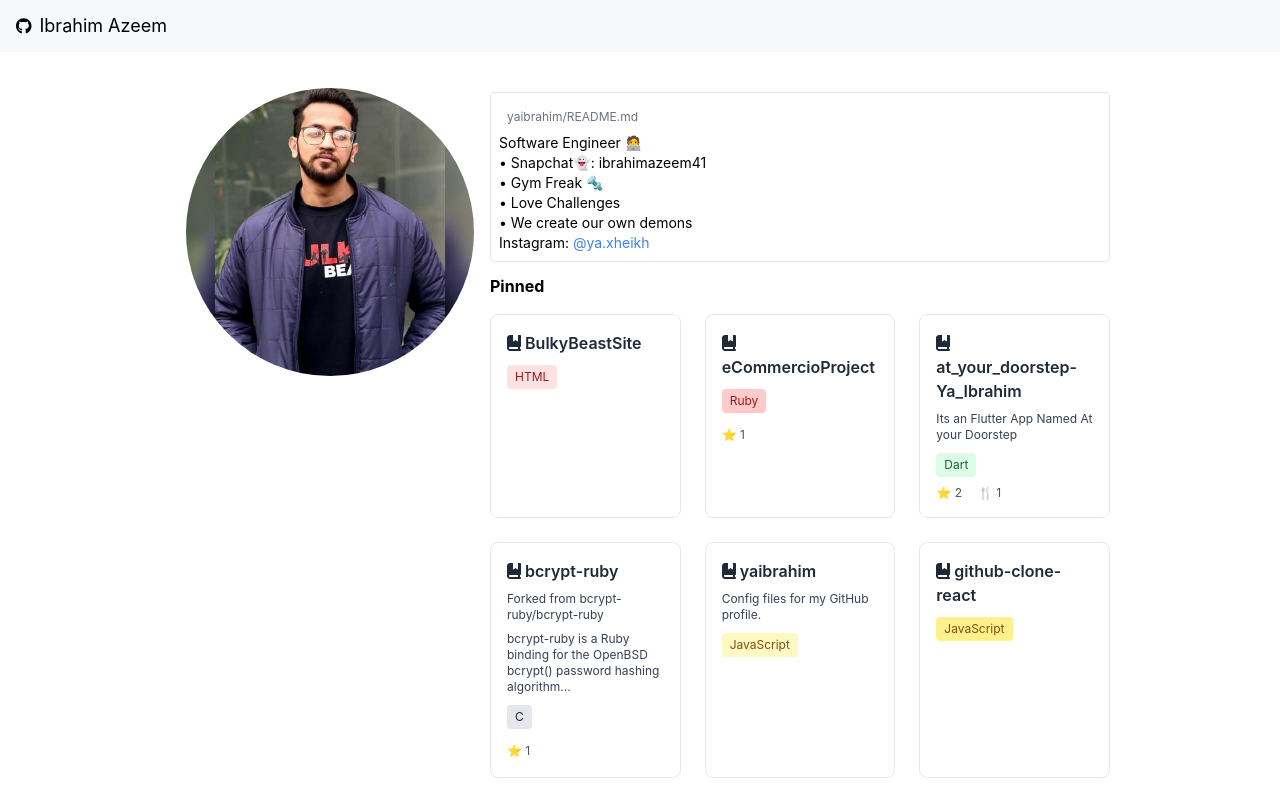
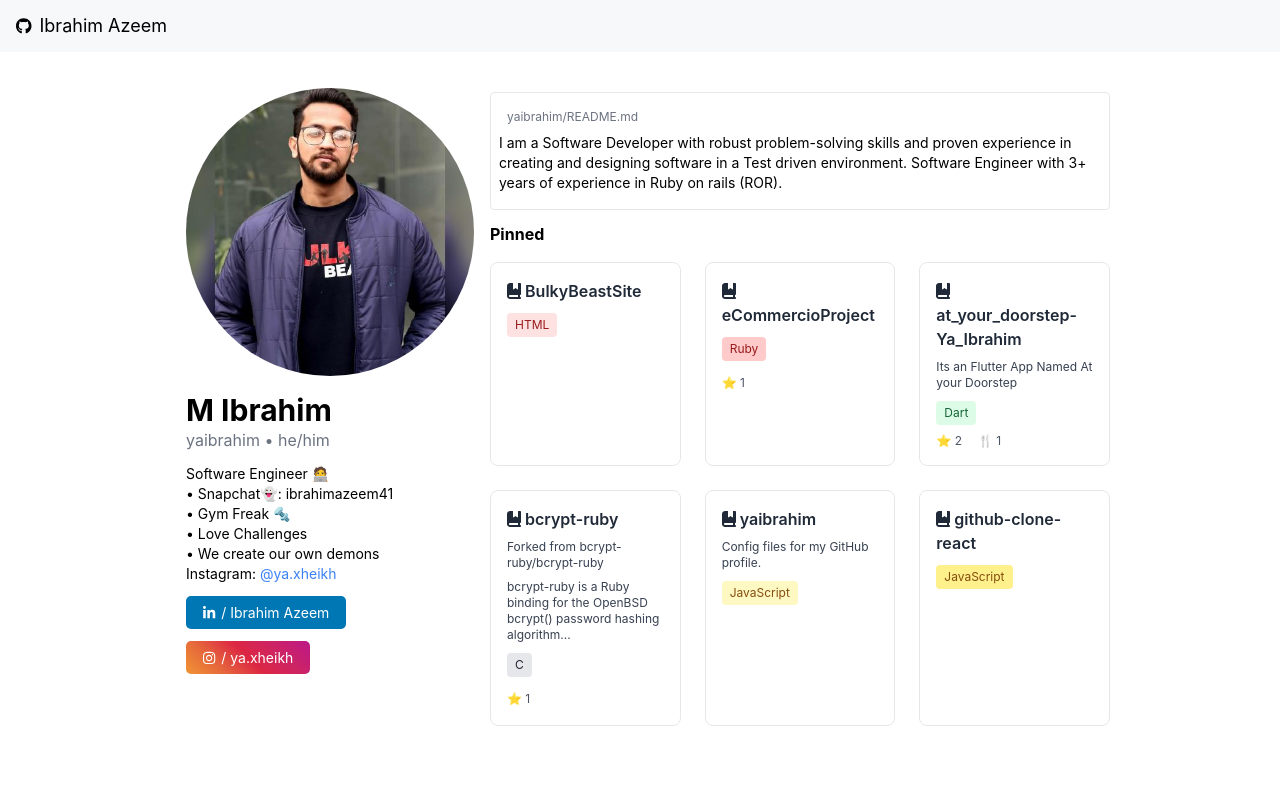
Before and after one commit to yaibrahim/github-clone-react, a React (Create React App) app: page / in a window 1280 px wide. Built offline with nearby package versions, Linux system fonts and the light colour scheme.

Commit message:
added social buttons in app

```diff
--- a/src/App.css
+++ b/src/App.css
@@ -36,3 +36,24 @@
     transform: rotate(360deg);
   }
 }
+
+/* App.css */
+.social-button {
+  color: white;
+  padding: 6px 17px;
+  border: none;
+  border-radius: 5px;
+  font-size: 14px;
+  cursor: pointer;
+  transition: background-color 0.3s ease;
+  display: flex;
+  align-items: center;
+}
+
+.social-button:hover {
+  background-color: #005582;
+}
+
+.social-button .mr-2 {
+  margin-right: 6px;
+}
--- a/src/App.js
+++ b/src/App.js
@@ -1,31 +1,33 @@
 import "./App.css";
 import NavBar from "./components/NavBar";
 import ReposCard from "./components/ReposCard";
+import SocialButton from "./components/SocialButton";
 import avatar from "../src/assets/avatar2.jpeg";
+import { faLinkedinIn } from "@fortawesome/free-brands-svg-icons";
+import { faInstagram } from "@fortawesome/free-brands-svg-icons";
 
 function App(props) {
   return (
-    <div class="mx-auto bg-grey-400">
-      <div class="min-h-screen flex flex-col">
+    <div className="mx-auto bg-grey-400">
+      <div className="min-h-screen flex flex-col">
         <NavBar />
-        <div class="flex flex-1">
-          <main class="bg-white-300 flex-1 p-3 overflow-hidden">
-            <div class="text-center flex justify-center p-2">
-              <div class="p-4">
+        <div className="flex flex-1">
+          <main className="bg-white-300 flex-1 p-3 overflow-hidden">
+            <div className="text-center flex justify-center p-2">
+              <div className="p-4 text-left">
                 <img
-                  class="inline-block w-72"
+                  className="block w-72 mb-4"
                   style={{ borderRadius: "100%" }}
                   src={avatar}
                   alt=""
                 />
-              </div>
-              <div className="pt-5 w-1/2 h-32">
-                <div className="border h-auto rounded p-2 text-left">
-                  <p className="text-xs p-2 text-gray-500">
-                    {" "}
-                    yaibrahim/README.md{" "}
-                  </p>
-                  <p className="text-sm">
+                <h1 class="font-bold text-left text-3xl">
+                    M Ibrahim
+                </h1>
+                <h2 class="text-m text-left mb-3 text-gray-500">
+                    yaibrahim • he/him
+                </h2>
+                <p className="text-sm text-left">
                     Software Engineer 🧑‍💻 <br />
                     • Snapchat👻: ibrahimazeem41 <br />
                     • Gym Freak 🔩 <br />
@@ -40,65 +42,81 @@ function App(props) {
                       @ya.xheikh
                     </a> </span>
                   </p>
+                  <SocialButton name="/ Ibrahim Azeem" icon={faLinkedinIn} url="https://www.linkedin.com/in/ibrahim-cs1/" style={{ backgroundColor: "#0077b5" }} />
+                  <SocialButton name="/ ya.xheikh" icon={faInstagram} link="https://www.instagram.com/ya.xheikh/" style={{
+                          background: 'linear-gradient(45deg, #f09433 0%, #e6683c 25%, #dc2743 50%, #cc2366 75%, #bc1888 100%)'
+                        }} />
+              </div>
+
+              <div className="pt-5 w-1/2 h-32">
+                <div className="border h-auto rounded p-2 text-left">
+                  <p className="text-xs p-2 text-gray-500">
+                    {" "}
+                    yaibrahim/README.md{" "}
+                  </p>
+                  <p className="text-sm pb-2">
+                  I am a Software Developer with robust problem-solving skills and proven experience in creating and designing software
+                  in a Test driven environment. Software Engineer with 3+ years of experience in Ruby on rails (ROR).
+                  </p>
                 </div>
-                <div class="container mx-auto">
-                  <h1 class="text-m font-bold mb-4 text-left pt-3">Pinned</h1>
-                  <div class="grid grid-cols-1 md:grid-cols-2 lg:grid-cols-3 gap-6">
+                <div className="container mx-auto">
+                  <h1 className="text-m font-bold mb-4 text-left pt-3">Pinned</h1>
+                  <div className="grid grid-cols-1 md:grid-cols-2 lg:grid-cols-3 gap-6">
                     <ReposCard name={"BulkyBeastSite"}>
-                      <span class="inline-block bg-red-100 text-red-800 text-xs px-2 py-1 rounded">
+                      <span className="inline-block bg-red-100 text-red-800 text-xs px-2 py-1 rounded">
                         HTML
                       </span>
                     </ReposCard>
 
                     <ReposCard name={"eCommercioProject"}>
-                      <span class="inline-block bg-red-200 text-red-800 text-xs px-2 py-1 rounded">
+                      <span className="inline-block bg-red-200 text-red-800 text-xs px-2 py-1 rounded">
                         Ruby
                       </span>
-                      <div class="mt-2">
-                        <span class="text-gray-600 text-xs">⭐ 1</span>
+                      <div className="mt-2">
+                        <span className="text-gray-600 text-xs">⭐ 1</span>
                       </div>
                     </ReposCard>
 
                     <ReposCard name={"at_your_doorstep-Ya_Ibrahim"}>
-                      <p class="text-gray-700 mb-2 text-xs">
+                      <p className="text-gray-700 mb-2 text-xs">
                         Its an Flutter App Named At your Doorstep
                       </p>
-                      <span class="inline-block bg-green-100 text-green-800 text-xs px-2 py-1 rounded">
+                      <span className="inline-block bg-green-100 text-green-800 text-xs px-2 py-1 rounded">
                         Dart
                       </span>
-                      <div class="mt-2 flex items-center">
-                        <span class="text-gray-600 text-xs mr-4">⭐ 2</span>
-                        <span class="text-gray-600 text-xs">🍴 1</span>
+                      <div className="mt-2 flex items-center">
+                        <span className="text-gray-600 text-xs mr-4">⭐ 2</span>
+                        <span className="text-gray-600 text-xs">🍴 1</span>
                       </div>
                     </ReposCard>
 
                     <ReposCard name={"bcrypt-ruby"}>
-                      <p class="text-gray-700 mb-2 text-xs">
+                      <p className="text-gray-700 mb-2 text-xs">
                         Forked from bcrypt-ruby/bcrypt-ruby
                       </p>
-                      <p class="text-gray-700 mb-2 text-xs">
+                      <p className="text-gray-700 mb-2 text-xs">
                         bcrypt-ruby is a Ruby binding for the OpenBSD bcrypt()
                         password hashing algorithm...
                       </p>
-                      <span class="inline-block bg-gray-200 text-gray-800 text-xs px-2 py-1 rounded">
+                      <span className="inline-block bg-gray-200 text-gray-800 text-xs px-2 py-1 rounded">
                         C
                       </span>
-                      <div class="mt-2">
-                        <span class="text-gray-600 text-xs">⭐ 1</span>
+                      <div className="mt-2">
+                        <span className="text-gray-600 text-xs">⭐ 1</span>
                       </div>
                     </ReposCard>
 
                     <ReposCard name={"yaibrahim"}>
-                      <p class="text-gray-700 mb-2 text-xs">
+                      <p className="text-gray-700 mb-2 text-xs">
                         Config files for my GitHub profile.
                       </p>
-                      <span class="inline-block bg-yellow-100 text-yellow-800 text-xs px-2 py-1 rounded">
+                      <span className="inline-block bg-yellow-100 text-yellow-800 text-xs px-2 py-1 rounded">
                         JavaScript
                       </span>
                     </ReposCard>
 
                     <ReposCard name={"github-clone-react"}>
-                      <span class="inline-block bg-yellow-200 text-yellow-800 text-xs px-2 py-1 rounded">
+                      <span className="inline-block bg-yellow-200 text-yellow-800 text-xs px-2 py-1 rounded">
                         JavaScript
                       </span>
                     </ReposCard>
--- /dev/null
+++ b/src/components/SocialButton.js
@@ -0,0 +1,15 @@
+import { FontAwesomeIcon } from "@fortawesome/react-fontawesome";
+
+function SocialButton({ name, link, icon, style }) {
+    return (
+      <div className="pt-3">
+        <a href={link} target="_blank" rel="noopener noreferrer">
+          <button className="social-button" style={style}>
+            <FontAwesomeIcon icon={icon} color="white" className="mr-2" /> {name}
+          </button>
+        </a>
+      </div>
+    );
+  }
+
+export default SocialButton;
```
